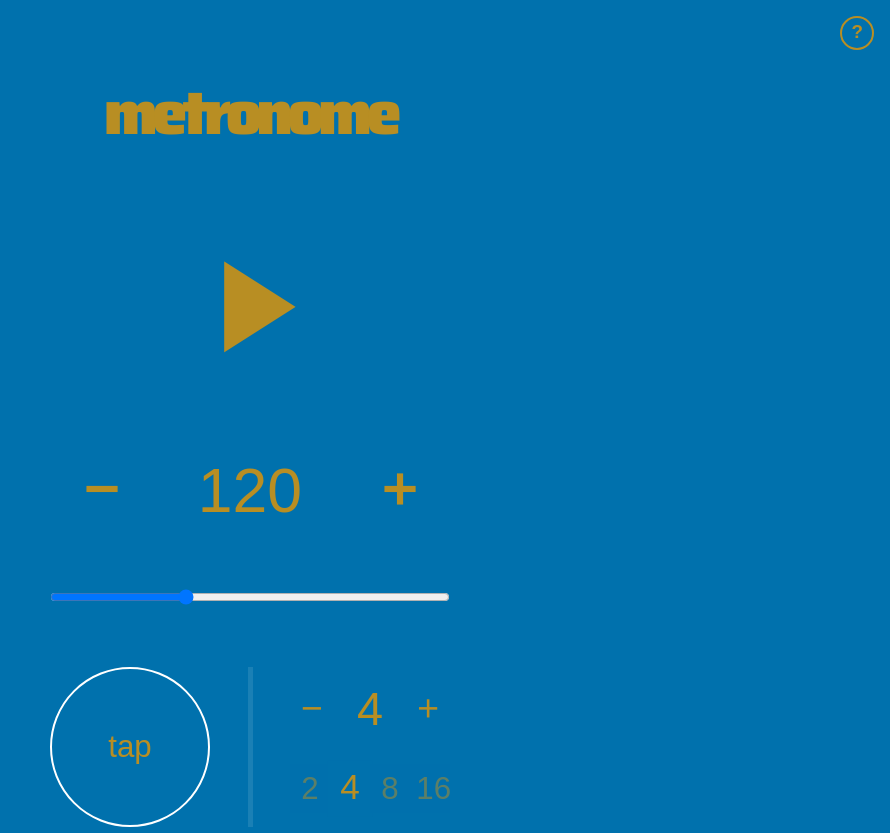
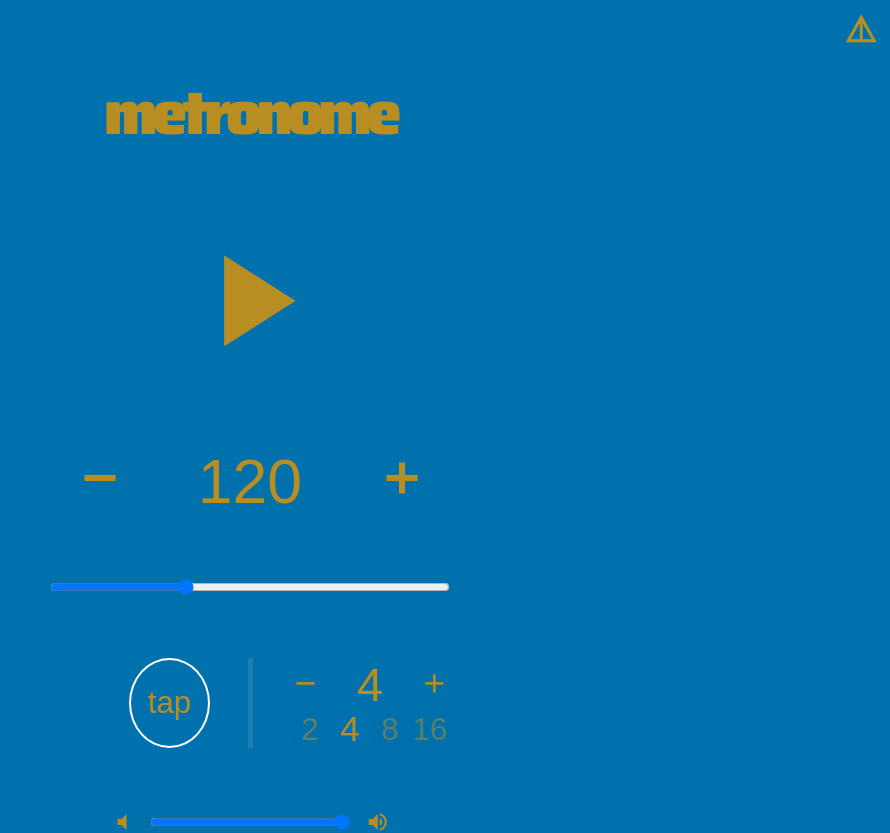
Before and after one commit to alanpaulprice/metronome, a React (Create React App) app: page / in a window 1280 px wide. Shown: the top 833 px of the page, without its empty margins (390-1280 px from the left). Built offline with nearby package versions, Linux system fonts and the light colour scheme; no server answers.

Commit message:
KeyboardShortcutsButton: overhaul of structure/style

```diff
--- a/src/components/KeyboardShortcutsButton.js
+++ b/src/components/KeyboardShortcutsButton.js
@@ -1,34 +1,36 @@
 import React, { Component } from 'react';
 import PropTypes from 'prop-types';
 import Button from '../elements/Button';
+import Icon from '../elements/Icon';
+import Div from '../elements/Div';
 
 class KeyboardShortcutsButton extends Component {
   onKeyboardShortcutsButtonClick = () => this.props.toggleDisplayShortcuts();
 
   render() {
     return (
-      <Button
-        onClick={this.onKeyboardShortcutsButtonClick}
+      <Div
         position={this.props.displayShortcuts ? 'fixed' : 'absolute'}
-        top="1.25rem"
-        right="1.25rem"
-        display="flex"
-        height="2.75rem"
-        width="2.75rem"
-        padding="0"
-        fontSize="1.5rem"
-        fontWeight="900"
-        lineHeight="1.5rem"
-        color={this.props.displayShortcuts ? '#ffffff' : undefined}
-        background="transparent"
-        border="2.5px solid"
-        borderRadius="50%"
-        transition="color 0.2s"
+        top="10px"
+        right="10px"
         zIndex="10"
-        scaleOnHover
       >
-        {this.props.displayShortcuts ? 'x' : '?'}
-      </Button>
+        <Button
+          onClick={this.onKeyboardShortcutsButtonClick}
+          background="transparent"
+          border="none"
+          transition="color 0.2s"
+          scaleOnHover
+        >
+          <Icon
+            className="material-icons"
+            fontSize="3rem"
+            color={this.props.displayShortcuts ? '#ffffff' : undefined}
+          >
+            {this.props.displayShortcuts ? 'clear' : 'details'}
+          </Icon>
+        </Button>
+      </Div>
     );
   }
 }
--- a/src/elements/Button.js
+++ b/src/elements/Button.js
@@ -3,7 +3,6 @@ import styled from 'styled-components';
 const Button = styled.button.attrs(props => ({
   type: props.type || 'button'
 }))`
-  ${props => props.position && `position: ${props.position};`}
   ${props => props.top && `top: ${props.top};`}
   ${props => props.right && `right: ${props.right};`}
   ${props => props.bottom && `bottom: ${props.bottom};`}
@@ -13,9 +12,11 @@ const Button = styled.button.attrs(props => ({
   ${props => props.width && `width: ${props.width};`}
   ${props => props.height && `height: ${props.height};`}
   ${props => props.zIndex && `z-index: ${props.zIndex};`}
+  ${props => props.margin && `margin: ${props.margin};`}
+  ${props => props.marginTop && `margin-top: ${props.marginTop};`}
+  ${props => props.display && `display: ${props.display};`}
   ${props => props.flex && `flex: ${props.flex};`}
-  ${props => props.marginTop && `margin-top: ${props.marginTop};`}
-  padding: ${props => props.padding || '0.5rem'};
+  padding: ${props => props.padding && `padding: ${props.padding};`};
   font-size: ${props => props.fontSize || props.theme.fontSize || '1rem'};
   ${props => props.fontWeight && `font-weight: ${props.fontWeight};`}
   ${props => props.lineHeight && `line-height: ${props.lineHeight};`}
--- a/src/elements/Icon.js
+++ b/src/elements/Icon.js
@@ -6,7 +6,6 @@ const IconComponent = props => (
 );
 
 const Icon = styled(IconComponent)`
-vertical-align: ${props => props.verticalAlign || 'middle'};
 ${props => props.fontSize && `font-size: ${props.fontSize};`}
 ${props => props.fontWeight && `font-weight: ${props.fontWeight};`}
 color: ${props => props.color || props.theme.fg || 'black'};
```
